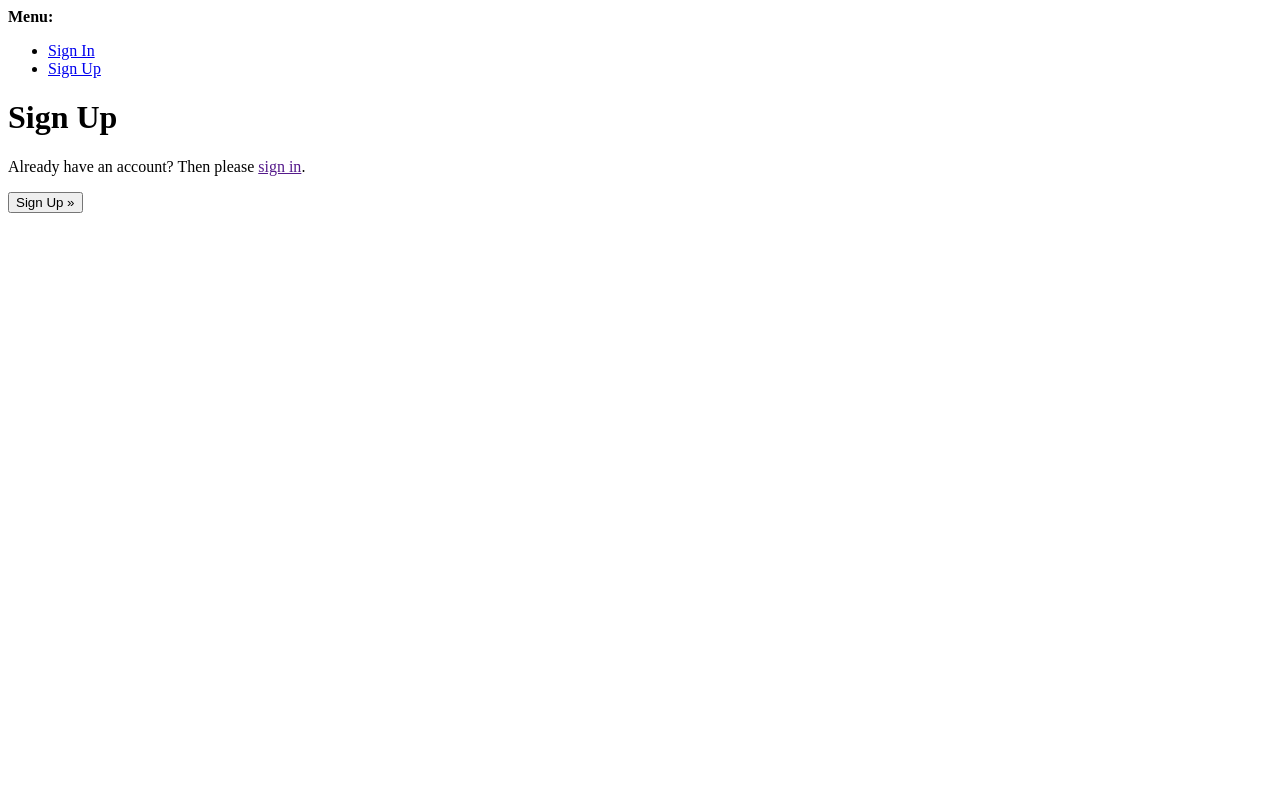
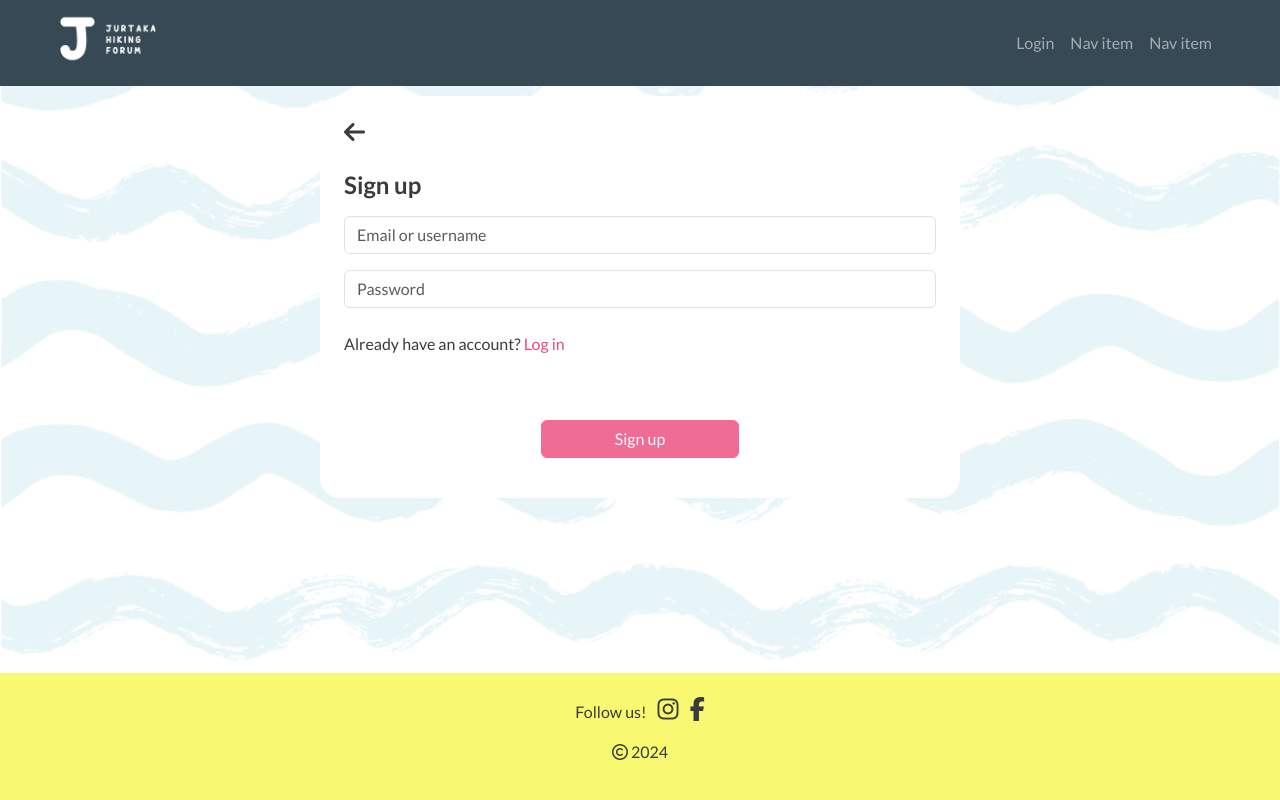
Before and after one commit to lienebriede/My-project-django, a Django app: template templates/account/signup.html in a window 1280 px wide. Run offline with Django 4.2, Linux system fonts and the light colour scheme; the template is opened without the code that fills it: most values are stand-ins (such as "Sample title", 1, 10 or a date in 2020); parts of the project's set-up code (start-up, migrations or seed data) failed here and were passed over; some libraries are stand-ins or nearby versions.

Commit message:
Add sign up template

```diff
--- a/templates/account/logout.html
+++ b/templates/account/logout.html
@@ -12,7 +12,7 @@
 <form method="post" action="{% url 'account_logout' %}">
   {% csrf_token %}
   {% if redirect_field_value %}
-  <input type="hidden" name="{{ redirect_field_name }}" value="{{ redirect_field_value }}"/>
+  <input type="hidden" name="{{ redirect_field_name }}" value="{{ redirect_field_value }}" />
   {% endif %}
   <button type="submit">{% trans 'Sign Out' %}</button>
 </form>
--- a/templates/account/signup.html
+++ b/templates/account/signup.html
@@ -1,21 +1,50 @@
-{% extends "account/base.html" %}
+{% extends "base.html" %}
+{% load static %}
 
 {% load i18n %}
+{% load account socialaccount %}
 
-{% block head_title %}{% trans "Signup" %}{% endblock head_title %}
+{% block head_title %}{% trans "Sign up" %}{% endblock head_title %}
 
 {% block content %}
-<h1>{% trans "Sign Up" %}</h1>
 
-<p>{% blocktrans %}Already have an account? Then please <a href="{{ login_url }}">sign in</a>.{% endblocktrans %}</p>
+<!-- Sign up form -->
+<div class="container col-md-6 p-4">
+  <!-- Go back arrow -->
+  <a href="{% url 'home' %}" aria-label="go back home">
+    <i class="fa-solid fa-arrow-left"></i>
+  </a>
+  <div class="row">
+    <div class="pt-4">
+      <h4><strong>{% trans "Sign up" %}</strong></h4>
+    </div>
+  </div>
+  <div class="row">
+    <div>
+      <form class="signup pt-2" method="POST" action="{% url 'account_signup' %}">
+        {% csrf_token %}
+        <div class="mb-3">
+          <input type="text" name="{{ form.username.name}}" placeholder="Email or username" class="form-control"
+            id="id_username" required>
+        </div>
+        <div class="mb-3">
+          <input type="password" name="{{ form.password.name }}" placeholder="Password" class="form-control"
+            id="id_password" required>
+        </div>
+        {% if redirect_field_value %}
+        <input type="hidden" name="{{ redirect_field_name }}" value="{{ redirect_field_value }}" />
+        {% endif %}
+        <div class="mt-4">
+          <p>{% blocktrans %}Already have an account? <a class="link signup-link" href="{{ login_url }}">Log
+              in</a>{% endblocktrans %}</p>
+        </div>
+        <div class="d-grid gap-2 col-4 mx-auto pt-5 pb-3"><button class="btn btn-primary center" type="submit">Sign
+            up</button>
+        </div>
+    </div>
+    </form>
+  </div>
+</div>
 
-<form class="signup" id="signup_form" method="post" action="{% url 'account_signup' %}">
-  {% csrf_token %}
-  {{ form.as_p }}
-  {% if redirect_field_value %}
-  <input type="hidden" name="{{ redirect_field_name }}" value="{{ redirect_field_value }}" />
-  {% endif %}
-  <button type="submit">{% trans "Sign Up" %} &raquo;</button>
-</form>
 
 {% endblock content %}
```
